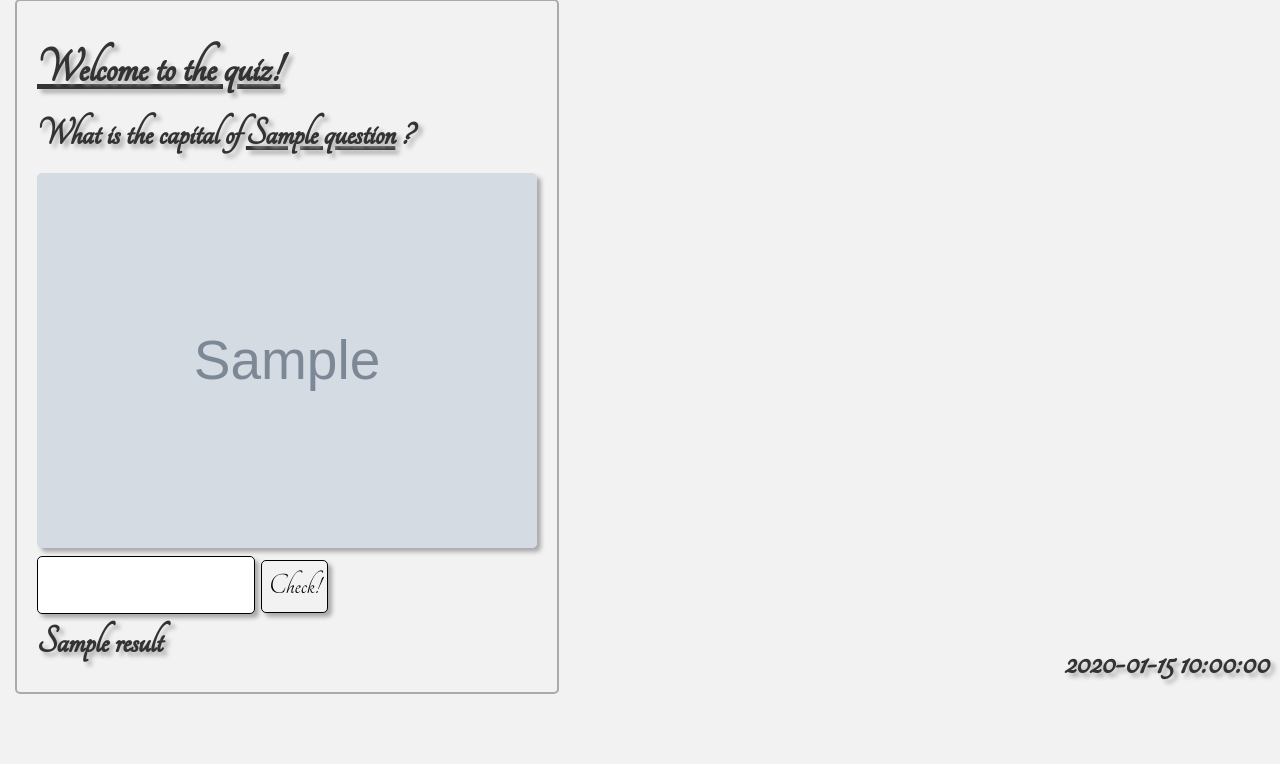
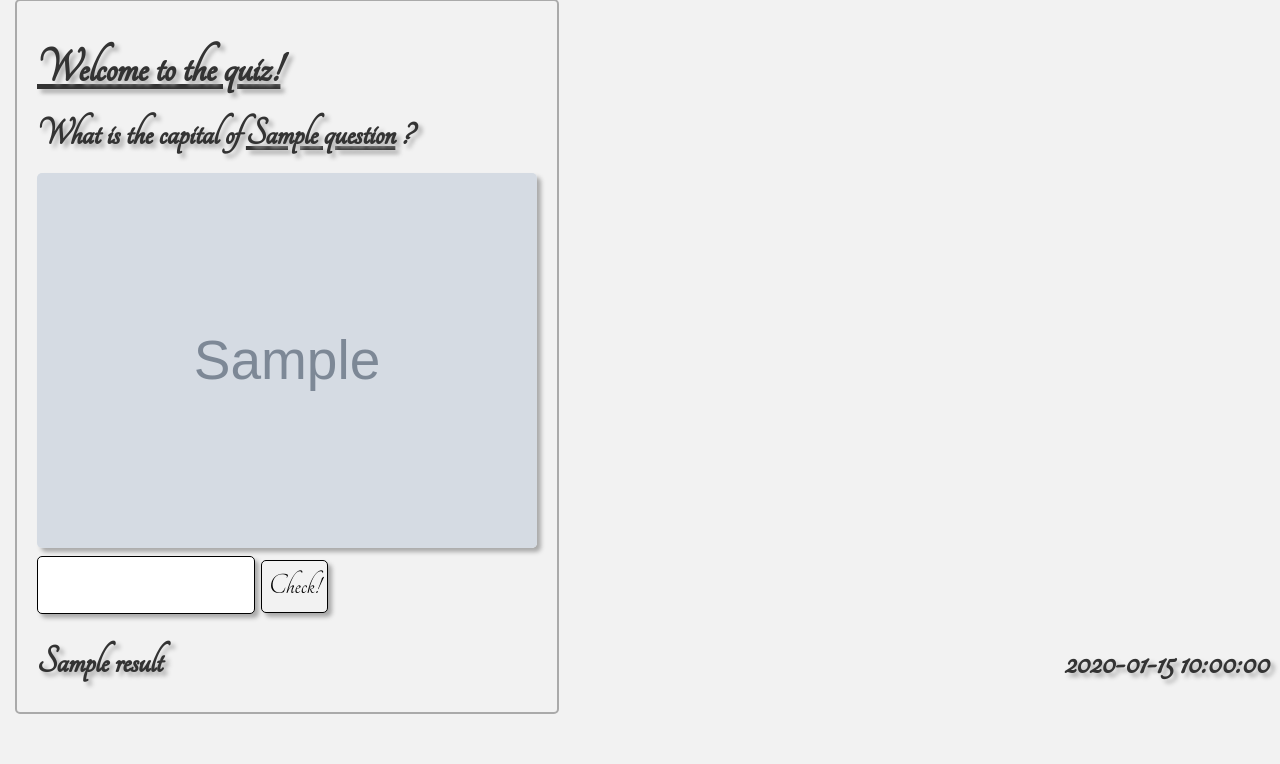
Before and after one commit to Dev-rick/various-stuff-02-04-2017, a Python web app: template templates/quiz.html in a window 1280 px wide. Shown: the part 115-879 px from the top of the page. Before the commit the page ends 809 px from the top, so only its background shows below. Run offline with Jinja, Linux system fonts and the light colour scheme; the template is opened without the code that fills it: most values are stand-ins (such as "Sample title", 1, 10 or a date in 2020); grey boxes marked "Sample" are stand-in pictures; some libraries are stand-ins or nearby versions.

Commit message:
update
fixing the clock and added a few margins

```diff
--- a/assets/style.css
+++ b/assets/style.css
@@ -123,8 +123,8 @@ input {
 }
 
 #result_text {
-    position: relative;
-    top: 20px;
+    display: inline-block;
+    margin-top: 20px;
 }
 
 textarea {
@@ -134,3 +134,7 @@ textarea {
     border: 1px solid black;
     box-shadow: 4px 4px 4px #aaa;
 }
+
+.margin-bottom {
+    margin-bottom: 20px;
+}
--- a/templates/quiz.html
+++ b/templates/quiz.html
@@ -15,7 +15,7 @@
         <input type="hidden" value="{{question}}" name="country">
         <button type="submit" class="button">Check! </button>
     </form>
-    {{result}}
+    <div id="result_text">{{result}}</div>
 
 
 
```
Also changed, not shown: main.py (+4 -5 lines), templates/csi.html (+3 -1 lines), templates/gen_numbers.html (+0 -8 lines), templates/guess_secret_number.html (+2 -6 lines), 1 other file.
